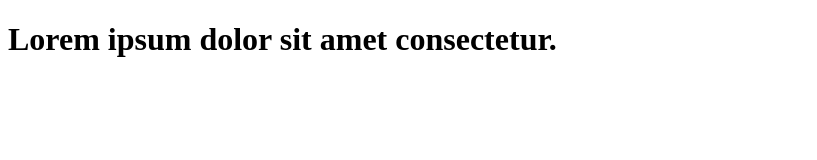
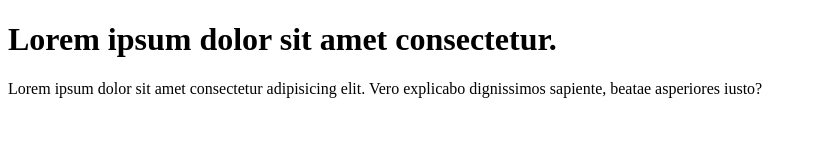
Before and after one commit to Abhijit1102/gitthree, a plain HTML site: page index.html in a window 1280 px wide. Shown: the whole page, without its empty margins (0-817 px from the left). Drawn offline with Linux system fonts and the light colour scheme.

Commit message:
add paragrah

```diff
--- a/index.html
+++ b/index.html
@@ -7,5 +7,9 @@
   </head>
   <body>
     <h1>Lorem ipsum dolor sit amet consectetur.</h1>
+    <p>
+      Lorem ipsum dolor sit amet consectetur adipisicing elit. Vero explicabo
+      dignissimos sapiente, beatae asperiores iusto?
+    </p>
   </body>
 </html>
```
